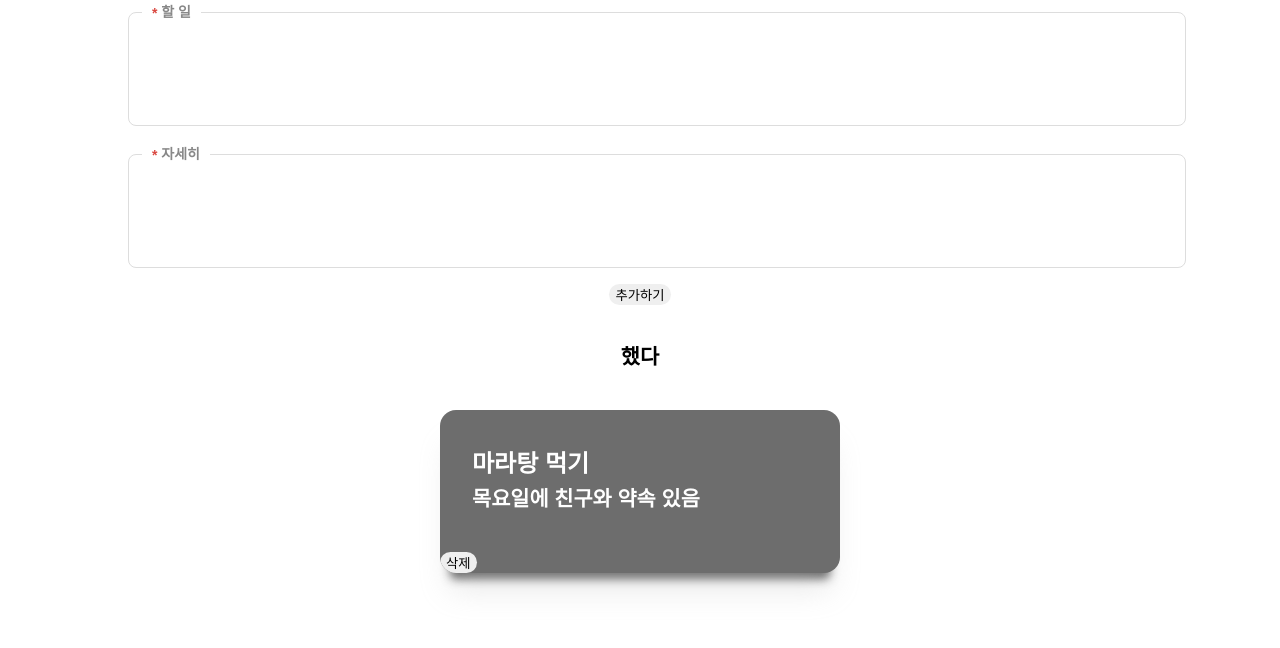
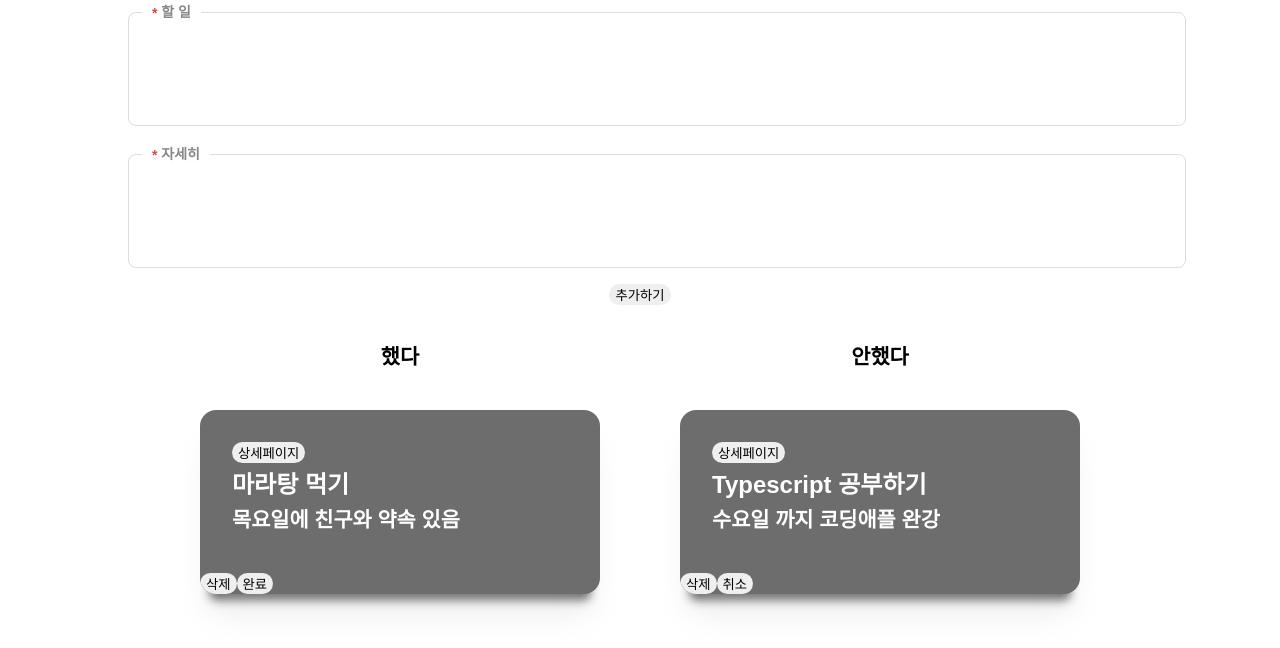
Before and after one commit to Seogun95/react_todo_list_redux, a React (Create React App) app: page / in a window 1280 px wide. Shown: the top 648 px of the page. Built offline with nearby package versions, Linux system fonts and the light colour scheme.

Commit message:
feat: useSelecort로 store에 접근해move card 및 navigate 연결

```diff
--- a/src/pages/Home.jsx
+++ b/src/pages/Home.jsx
@@ -2,7 +2,12 @@ import React, { useState } from 'react';
 import styled from 'styled-components';
 import * as CS from '../components/styled/commonStyle';
 import { useSelector, useDispatch } from 'react-redux';
-import { addTodoList, deleteTodo } from '../redux/modules/todoModule';
+import {
+  addTodoList,
+  deleteTodo,
+  doneTodoList,
+} from '../redux/modules/todoModule';
+import { useNavigate } from 'react-router-dom';
 
 const TodoCreateContainer = styled(CS.DivFlex)`
   width: 80%;
@@ -107,6 +112,15 @@ const Home = () => {
     dispatch(deleteTodo(id));
   };
 
+  //5. Todo is Done or not? Handler
+  const moveTodoList = (id) => {
+    dispatch(doneTodoList(id));
+  };
+
+  //6. navigate를 통해 상세 페이지 접근
+  const navigate = useNavigate();
+  const onAnchorBtnHandler = (id) => navigate(`/${id}`);
+
   return (
     <>
       <TodoCreateContainer direction={'column'}>
@@ -142,10 +156,36 @@ const Home = () => {
             .map((item, i) => (
               <CardBox key={item.id}>
                 <div>
+                  <button onClick={() => onAnchorBtnHandler(item.id)}>
+                    상세페이지
+                  </button>
                   <h2>{item.title}</h2>
                   <h4>{item.desc}</h4>
                 </div>
                 <button onClick={() => deleteTodoList(item.id)}>삭제</button>
+                <button onClick={() => moveTodoList(item.id)}>
+                  {item.isDone ? '취소' : '완료'}
+                </button>
+              </CardBox>
+            ))}
+        </TodoBox>
+        <TodoBox direction={'column'}>
+          <TodoSectionTitle>안했다</TodoSectionTitle>
+          {data
+            .filter((v) => v.isDone === true)
+            .map((item, i) => (
+              <CardBox key={item.id}>
+                <div>
+                  <button onClick={() => onAnchorBtnHandler(item.id)}>
+                    상세페이지
+                  </button>
+                  <h2>{item.title}</h2>
+                  <h4>{item.desc}</h4>
+                </div>
+                <button onClick={() => deleteTodoList(item.id)}>삭제</button>
+                <button onClick={() => moveTodoList(item.id)}>
+                  {item.isDone ? '취소' : '완료'}
+                </button>
               </CardBox>
             ))}
         </TodoBox>
--- a/src/redux/modules/todoModule.js
+++ b/src/redux/modules/todoModule.js
@@ -1,14 +1,21 @@
 // Actions
 const CREATE = 'todo/CREATE';
 const DELETE = 'todo/DELETE';
+const DONE = 'todo/DONE';
 
 //초기 상태 값 (state)
 const initialState = [
   {
-    id: 1,
+    id: 0,
     title: '마라탕 먹기',
     desc: '목요일에 친구와 약속 있음',
     isDone: false,
+  },
+  {
+    id: 1,
+    title: 'Typescript 공부하기',
+    desc: '수요일 까지 코딩애플 완강',
+    isDone: true,
   },
 ];
 
@@ -24,6 +31,13 @@ export const addTodoList = (title, desc) => {
 export const deleteTodo = (id) => {
   return {
     type: DELETE,
+    id,
+  };
+};
+
+export const doneTodoList = (id) => {
+  return {
+    type: DONE,
     id,
   };
 };
@@ -45,6 +59,10 @@ export default function todoReducer(state = initialState, action) {
       ];
     case DELETE:
       return state.filter((item) => item.id !== action.id);
+    case DONE:
+      return state.map((item) =>
+        item.id === action.id ? { ...item, isDone: !item.isDone } : item
+      );
 
     default:
       return state;
--- a/src/shared/Router.js
+++ b/src/shared/Router.js
@@ -7,12 +7,14 @@ import { BrowserRouter, Route, Routes } from 'react-router-dom';
 //SPA의 장점인 브라우저가 깜빡이지 않고 다른 페이지로 이동할 수 있게 만들어준다!
 
 import Home from '../pages/Home';
+import TodoDetail from '../pages/TodoDetail';
 
 const Router = () => {
   return (
     <BrowserRouter>
       <Routes>
         <Route path="/" element={<Home />} />
+        <Route path="/:id" element={<TodoDetail />} />
       </Routes>
     </BrowserRouter>
   );
```
